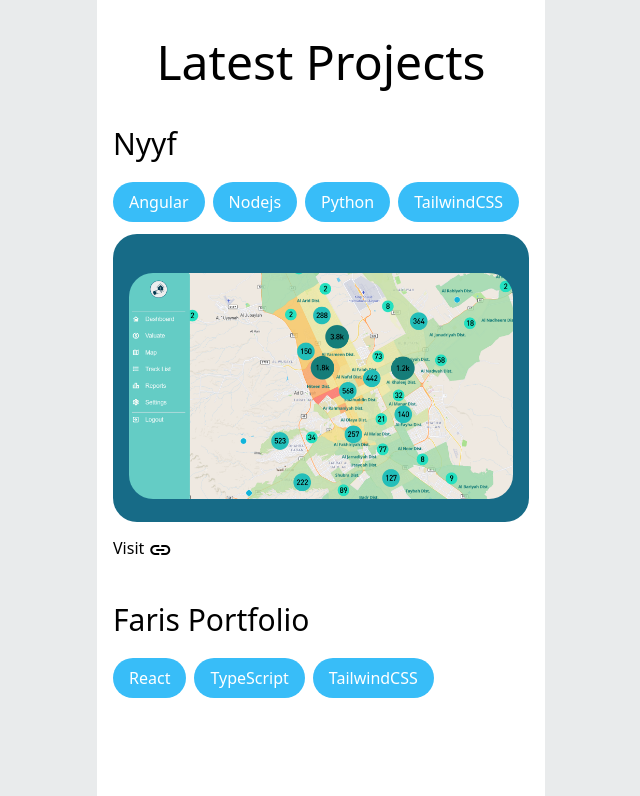
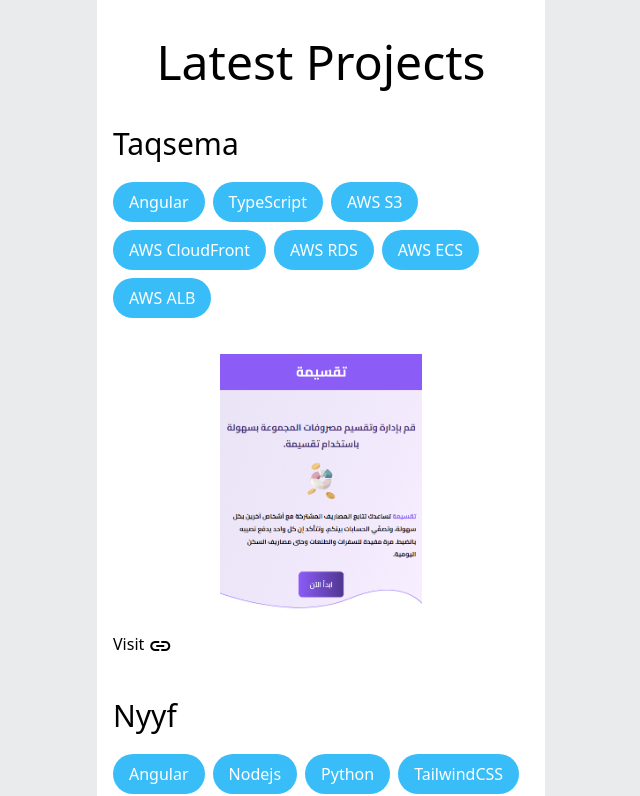
Before and after one commit to FarisAlsaif/Portfolio, a React (Vite) app: page / in a window 1280 px wide. Shown: the part 490-1286 px from the top of the page, without its empty margins (319-959 px from the left). Built offline with nearby package versions, Linux system fonts and the light colour scheme.

Commit message:
add taqsema project

```diff
--- a/src/main/projects/project-card/project-card.tsx
+++ b/src/main/projects/project-card/project-card.tsx
@@ -18,7 +18,7 @@ function ProjectCard({ project }: { project: ProjectType }) {
         className={`flex items-center px-4 pt-12 pb-8 ${project.backgroundColor} w-full rounded-3xl  h-72 `}
       >
         <img
-          className="object-cover rounded-3xl"
+          className=" rounded-3xl  object-scale-down h-64 w-full"
           src={project.img}
           alt={project.name}
         />
--- a/src/main/projects/projects.tsx
+++ b/src/main/projects/projects.tsx
@@ -3,30 +3,43 @@ import ProjectCard from "./project-card/project-card";
 
 import nyyf from "../../assets/Nyyf-project.png";
 import logo from "../../assets/logo.png";
+import taqsema from "../../assets/taqsema-project.png";
 function Projects() {
   const projects: ProjectType[] = [
     {
       id: 1,
+      name: "Taqsema",
+      usedTech: ["Angular", "TypeScript", "AWS S3","AWS CloudFront", "AWS RDS", "AWS ECS", "AWS ALB"],
+      img: taqsema,
+      description: "This is project 1",
+      completed: false,
+      backgroundColor: "bg-white",
+      // gitHubLink: "https://github.com/FarisAlsaif/Portfolio",
+      liveLink: "https://taqsema.com/",
+    },
+    {
+      id: 2,
       name: "Nyyf",
       usedTech: ["Angular", "Nodejs", "Python", "TailwindCSS"],
       img: nyyf,
-      description: "This is project 1",
+      description: "This is project 2",
       completed: false,
       backgroundColor: "bg-[#176B87]",
       // gitHubLink: "https://github.com",
       liveLink: "https://www.nyyf.app",
     },
     {
-      id: 2,
+      id: 3,
       name: "Faris Portfolio",
       usedTech: ["React", "TypeScript", "TailwindCSS"],
       img: logo,
-      description: "This is project 2",
+      description: "This is project 3",
       completed: false,
       backgroundColor: "bg-white",
       gitHubLink: "https://github.com/FarisAlsaif/Portfolio",
       liveLink: "https://www.nyyf.app",
     },
+
   ];
 
   return (
```
Also changed, not shown: src/assets/taqsema-project.png (added), 1 other file (tests, documents, lock files or other folders).
